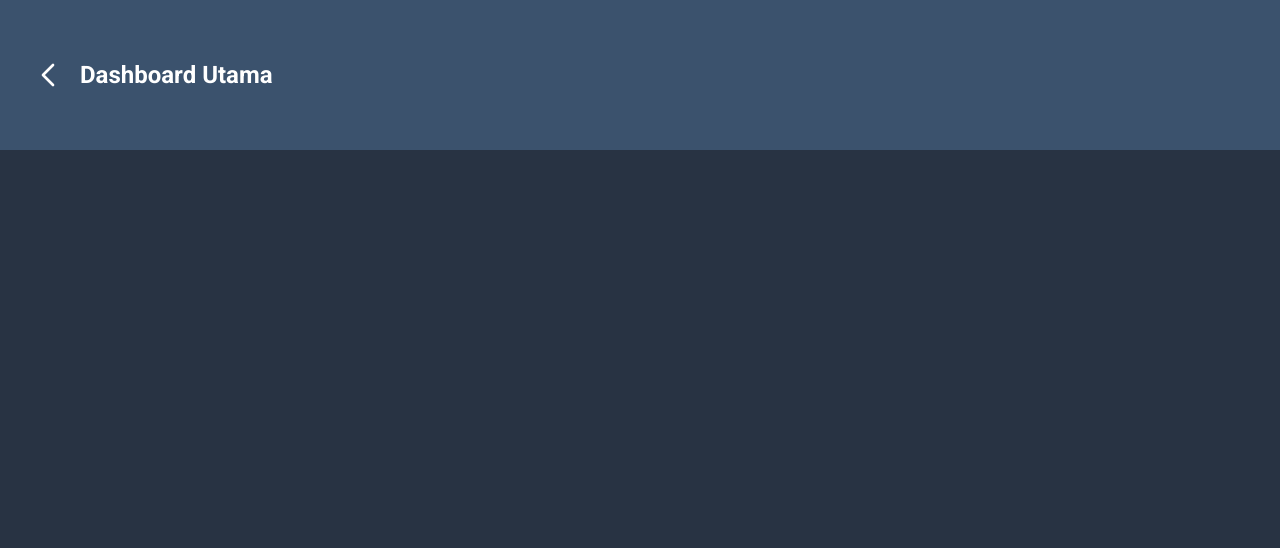
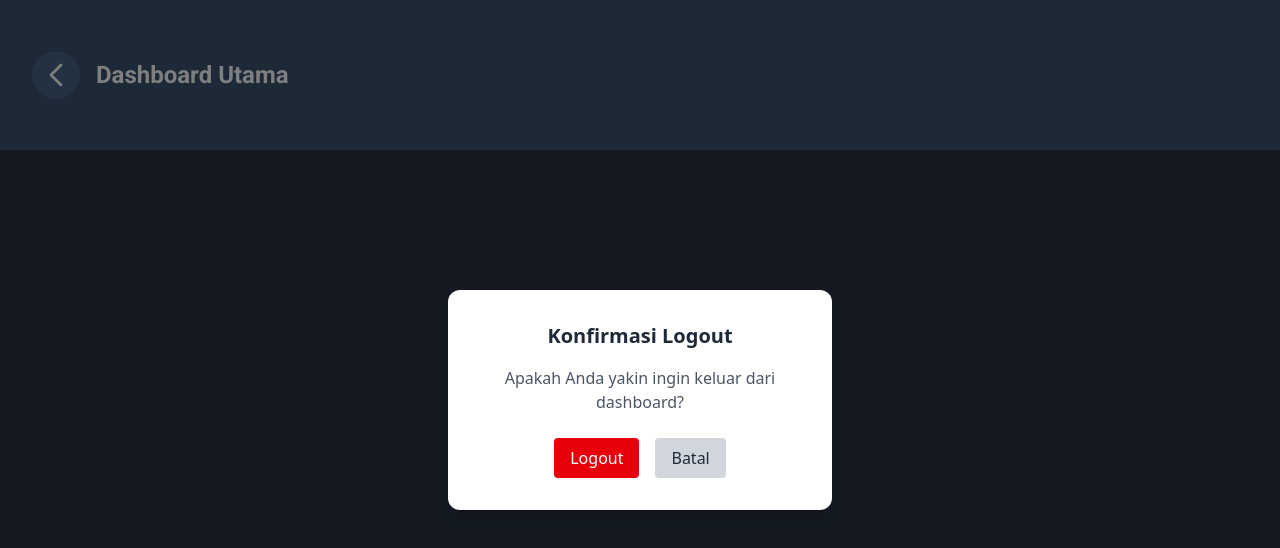
Before and after one commit to HilmiMithwa/spot-clone, a React (Vite) app: page /dashboard in a window 1280 px wide. Both pictures are taken after a click on the button 48 px from the left and 75 px from the top of the page. Shown: the top 548 px of the page. Built offline with nearby package versions, Linux system fonts and the light colour scheme.

Commit message:
Improving maindashboard

```diff
--- /dev/null
+++ b/src/pages/main_dashboard/LogoutAlert.jsx
@@ -0,0 +1,28 @@
+import React from 'react';
+
+export default function LogoutAlert({ show, onClose, onConfirm }) {
+  if (!show) return null;
+
+  return (
+    <div className="fixed inset-0 z-50 flex items-center justify-center bg-[rgba(0,0,0,0.5)]">
+      <div className="bg-white rounded-xl p-8 max-w-sm w-full text-center shadow-lg">
+        <h2 className="text-xl font-bold mb-4 text-gray-800">Konfirmasi Logout</h2>
+        <p className="mb-6 text-gray-600">Apakah Anda yakin ingin keluar dari dashboard?</p>
+        <div className="flex justify-center gap-4">
+          <button
+            onClick={onConfirm}
+            className="bg-red-600 text-white px-4 py-2 rounded hover:bg-red-700 transition"
+          >
+            Logout
+          </button>
+          <button
+            onClick={onClose}
+            className="bg-gray-300 text-gray-800 px-4 py-2 rounded hover:bg-gray-400 transition"
+          >
+            Batal
+          </button>
+        </div>
+      </div>
+    </div>
+  );
+}
--- a/src/pages/main_dashboard/MainDashboard.jsx
+++ b/src/pages/main_dashboard/MainDashboard.jsx
@@ -1,16 +1,24 @@
 import React from 'react'
+import { useNavigate } from 'react-router-dom'
+import LogoutAlert from './LogoutAlert';
+import { useState } from 'react';
 
 export default function MainDashboard() {
-  const handleLogout = () => {
+  const navigate = useNavigate();
 
+  const handleback = () => {
+    navigate('/');
+    alert('Anda telah keluar dari dashboard utama');
   }
+
+  const [showLogoutAlert, setShowLogoutAlert] = useState(false);
 
 
   return (
     <>
-    <div id='main-screen'  className='min-h-screen bg-danube-950 font-roboto'>
+    <div id='main-screen'  className='min-h-screen bg-danube-950 font-roboto bg-opacity-90'>
       <header className='bg-danube-900  text-white h-[150px] flex items-center px-8 gap-4'>
-        <button>
+        <button onClick={() => setShowLogoutAlert(true)} className='bg-danube-800 p-2 rounded-full hover:bg-danube-700 transition-colors'>
           <svg xmlns='http://www.w3.org/2000/svg' fill='none' viewBox='0 0 24 24' strokeWidth={2} stroke='currentColor' className='w-8 h-8'>
             <path strokeLinecap='round' strokeLinejoin='round' d='M15.75 19.5L8.25 12l7.5-7.5' />
           </svg>
@@ -19,6 +27,10 @@
       </header>
     </div>
 
+    <LogoutAlert show={showLogoutAlert} onClose={() => setShowLogoutAlert(false)} onConfirm={handleback} />
+
+
+
     </>
   )
 }
```
